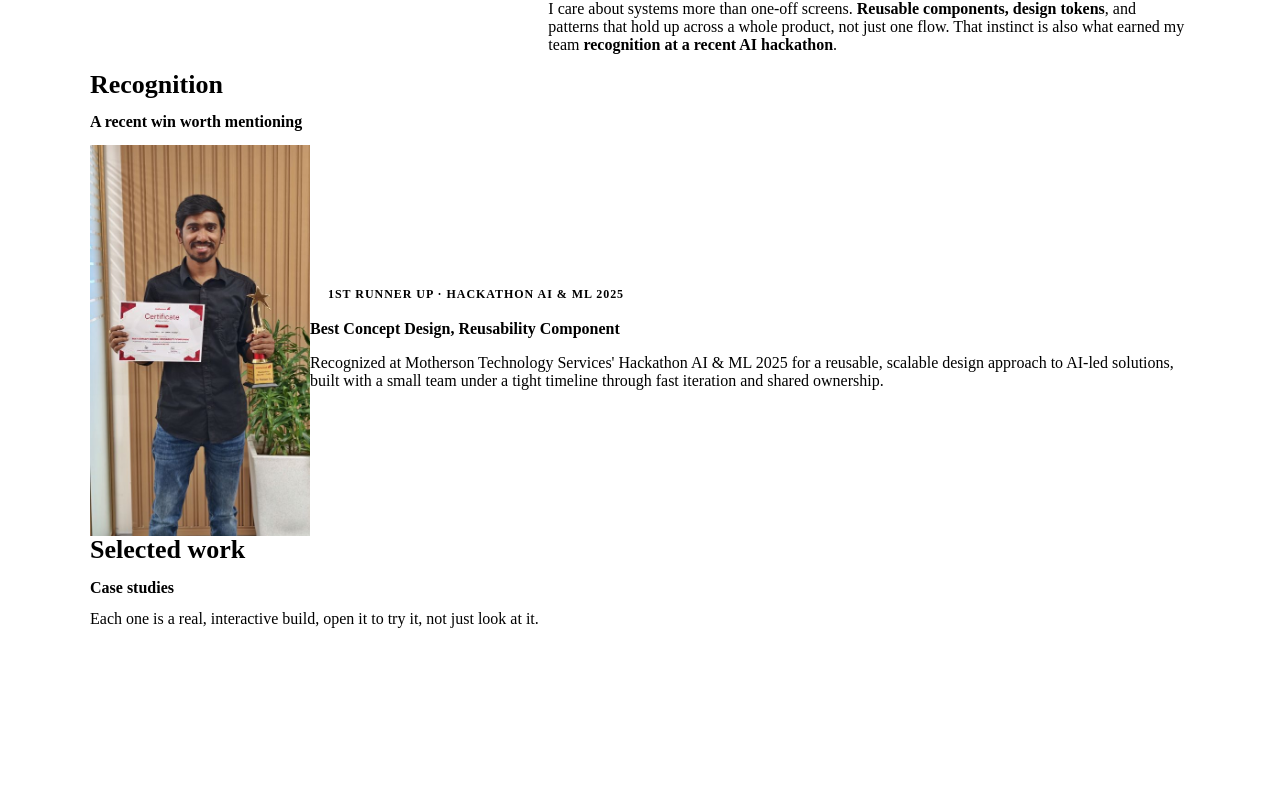
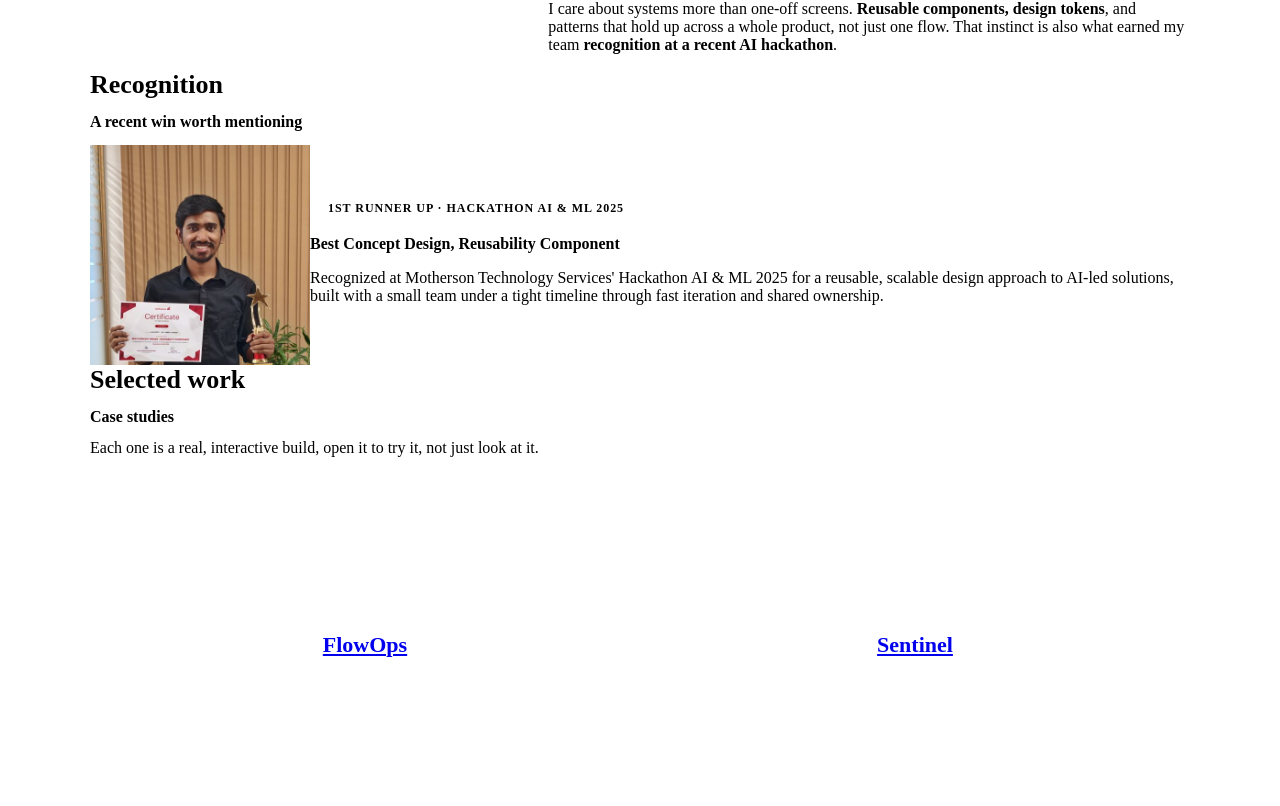
Before and after one commit to Chiranjeevi-sai-charan/portfolio, a React (Vite) app: page / in a window 1280 px wide. Shown: the part 912-1718 px from the top of the page. Built offline with nearby package versions, Linux system fonts and the light colour scheme; the HTML template or start-up script is replaced by a standard one; a web font is replaced by a local one.

Commit message:
Crop achievement photo to shirt-up, hide legs

```diff
--- a/src/components/AchievementCard.module.css
+++ b/src/components/AchievementCard.module.css
@@ -16,12 +16,15 @@
   border-radius: var(--r-md);
   overflow: hidden;
   align-self: start;
+  aspect-ratio: 1 / 1;
 }
 
 .media img {
   display: block;
   width: 100%;
-  height: auto;
+  height: 100%;
+  object-fit: cover;
+  object-position: top center;
 }
 
 .eyebrow {
```
